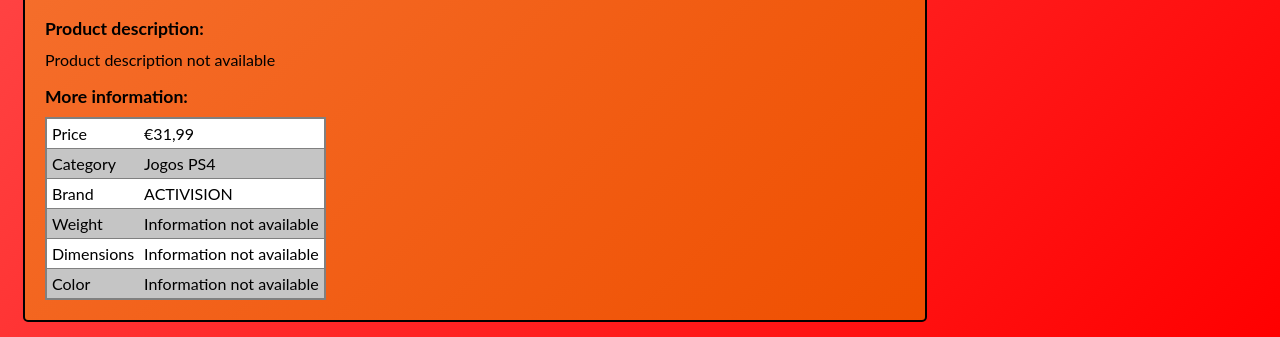
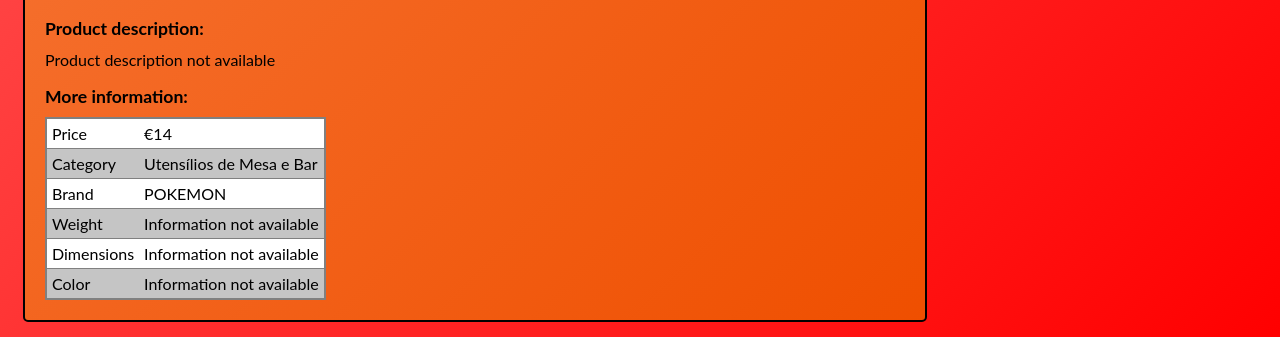
Before and after one commit to Ze1598/Scrape-Worten-Flask, a Flask app: page /query_result in a window 1280 px wide. Shown: the part 725-1062 px from the top of the page. Run offline with Flask 2, Linux system fonts and the light colour scheme; some libraries are stand-ins or nearby versions.

Commit message:
Bug correction

```diff
--- a/scrape_worten_products/templates/query_result.html
+++ b/scrape_worten_products/templates/query_result.html
@@ -4,25 +4,25 @@
 {% block content %}
 <article class="prod">
 	<section class="prod-info">
-		<h1 class="prod-name">Jogo PS4 Crash Bandicoot: N.Sane Trilogy</h1>
+		<h1 class="prod-name">Caneca POKEMON UTSG10851_1</h1>
 		<h3 class="avail">Availability: <i>Available</i></h3>
-		<p class="prod-id">6104938<p>
-		<img src="https://www.worten.pt/i/e9d6aad25d5065d1f1519135b1064ebe07e4d091.jpg" alt="Product Picture"/>
+		<p class="prod-id">MRKEAN-5057520558684<p>
+		<img src="https://www.worten.pt/i/1e2e060e06fd1ca1b88d8cf17bdb7e692e7103d7.jpg" alt="Product Picture"/>
 		<p class="prod-desc">Product description not available</p>
 	</section>
 	<section class="extra-info">
 		<table class="extra">
 			<tr>
 				<td>Price</td>
-				<td>€31,99</td>
+				<td>€14</td>
 			</tr>
 			<tr>
 				<td>Category</td>
-				<td>Jogos PS4</td>
+				<td>Utensílios de Mesa e Bar</td>
 			</tr>
 			<tr>
 				<td>Brand</td>
-				<td>ACTIVISION</td>
+				<td>POKEMON</td>
 			</tr>
 			<tr>
 				<td>Weight</td>
```
Also changed, not shown: scrape_worten_products/scrape_product.py (+9 -15 lines), README.md.
